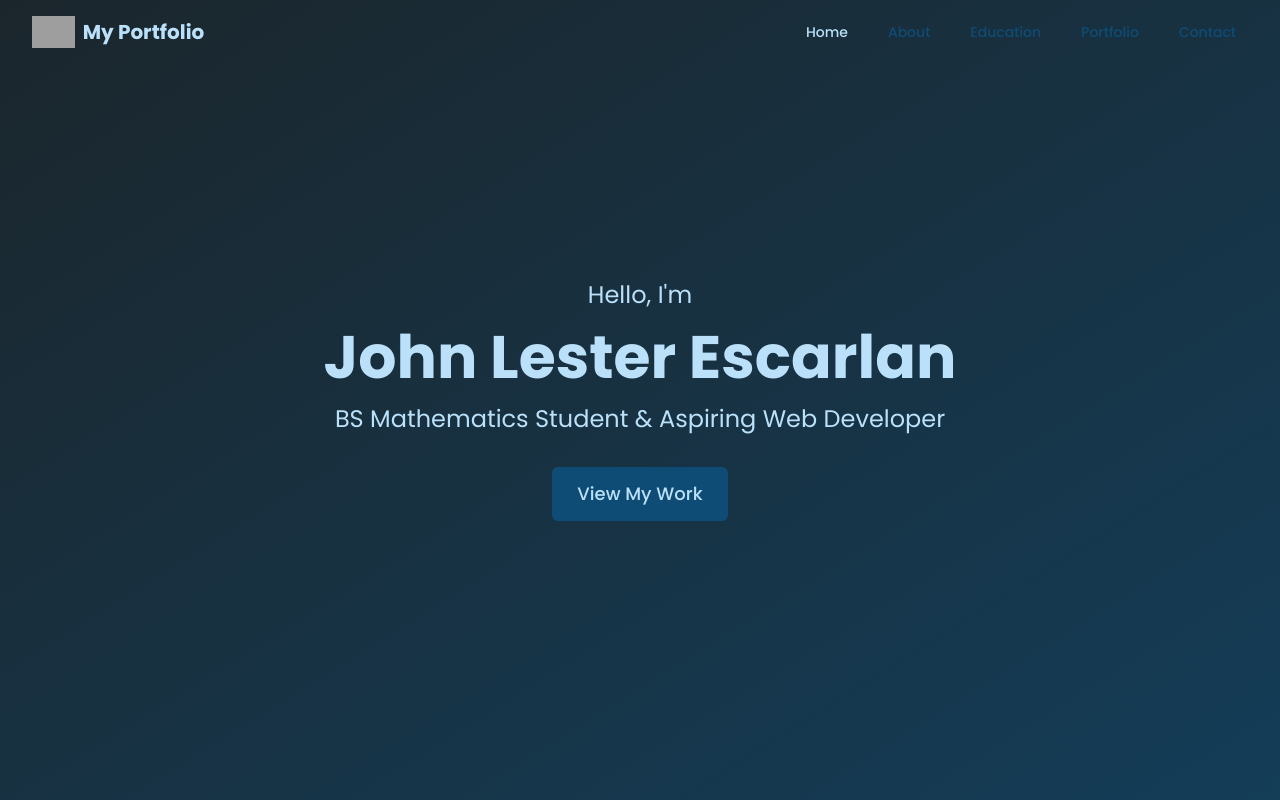
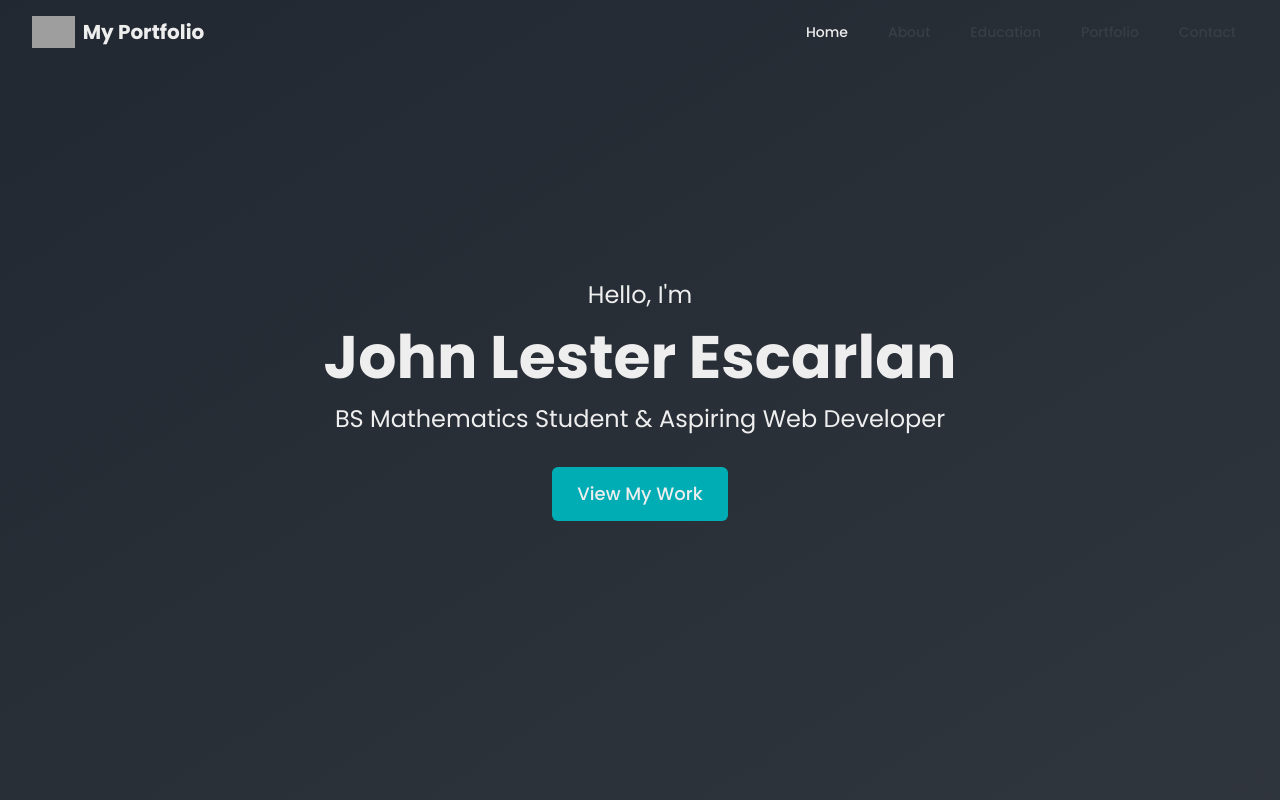
Before and after one commit to jlescarlan11/Portfolio, a React (Vite) app: page / in a window 1280 px wide. Shown: the top 800 px of the page. Built offline with nearby package versions, Linux system fonts and the light colour scheme; grey boxes are pictures that could not be loaded.

Commit message:
changed color scheme

```diff
--- a/src/index.css
+++ b/src/index.css
@@ -4,15 +4,21 @@
 @tailwind utilities;
 
 :root {
-    --primary-color: rgb(27, 38, 44);
+  /* --primary-color: rgb(27, 38, 44);
     --secondary-color: rgb(15, 76, 117);
     --accent-color: rgb(15, 76, 117);
-    --text-color: rgb(187, 225, 250);
+    --text-color: rgb(187, 225, 250); */
+  --primary-color: rgb(34, 40, 49);
+  --secondary-color: rgb(57, 62, 70);
+  --accent-color: rgb(0, 173, 181);
+  --text-color: rgb(238, 238, 238);
 }
 
 body {
-    margin: 0;
-    padding: 0;
-    box-sizing: border-box;
-    font-family: "Poppins", system-ui, -apple-system, BlinkMacSystemFont, 'Segoe UI', Roboto, Oxygen, Ubuntu, Cantarell, 'Open Sans', 'Helvetica Neue', sans-serif;
+  margin: 0;
+  padding: 0;
+  box-sizing: border-box;
+  font-family: "Poppins", system-ui, -apple-system, BlinkMacSystemFont,
+    "Segoe UI", Roboto, Oxygen, Ubuntu, Cantarell, "Open Sans", "Helvetica Neue",
+    sans-serif;
 }
```
